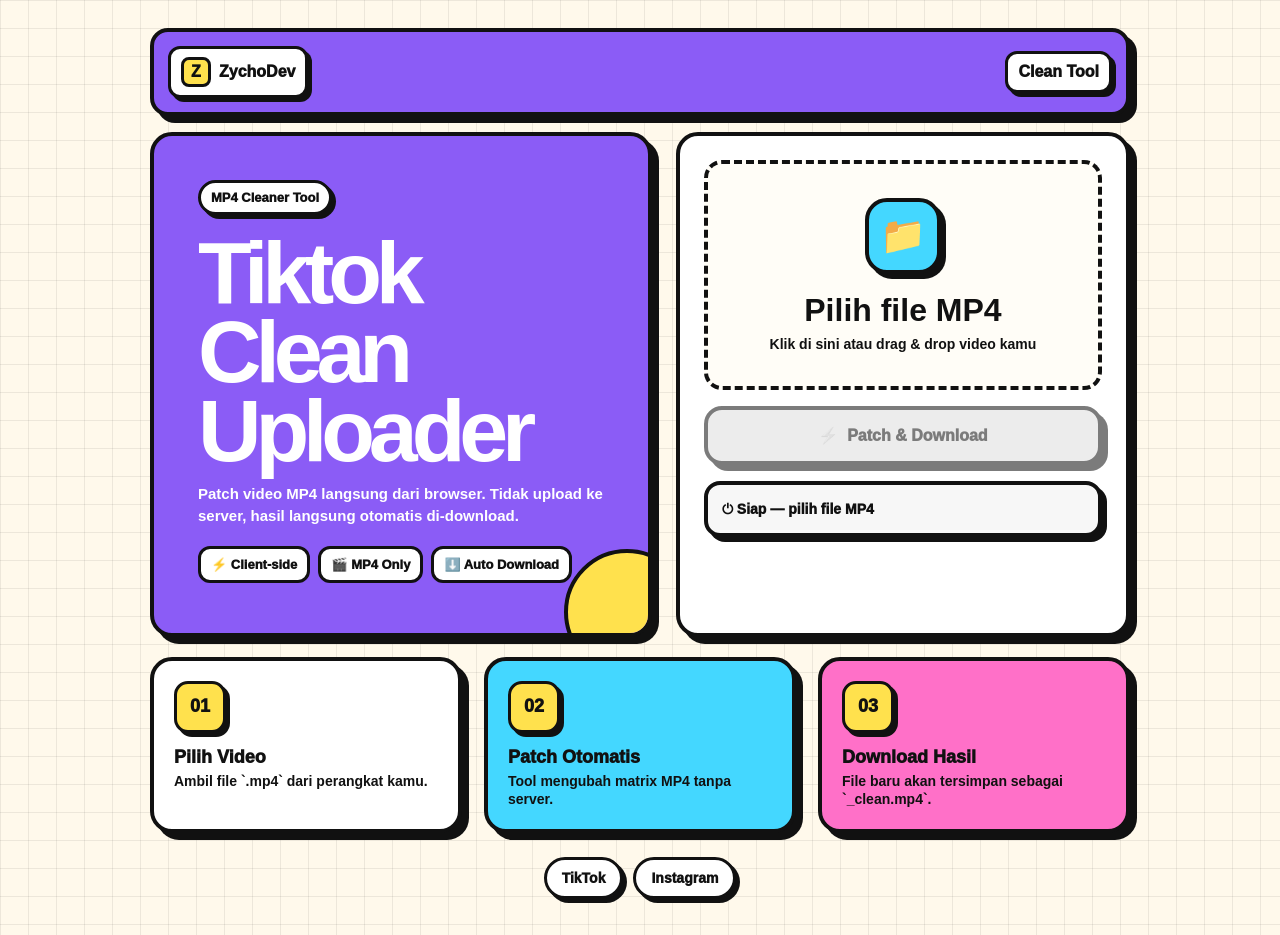
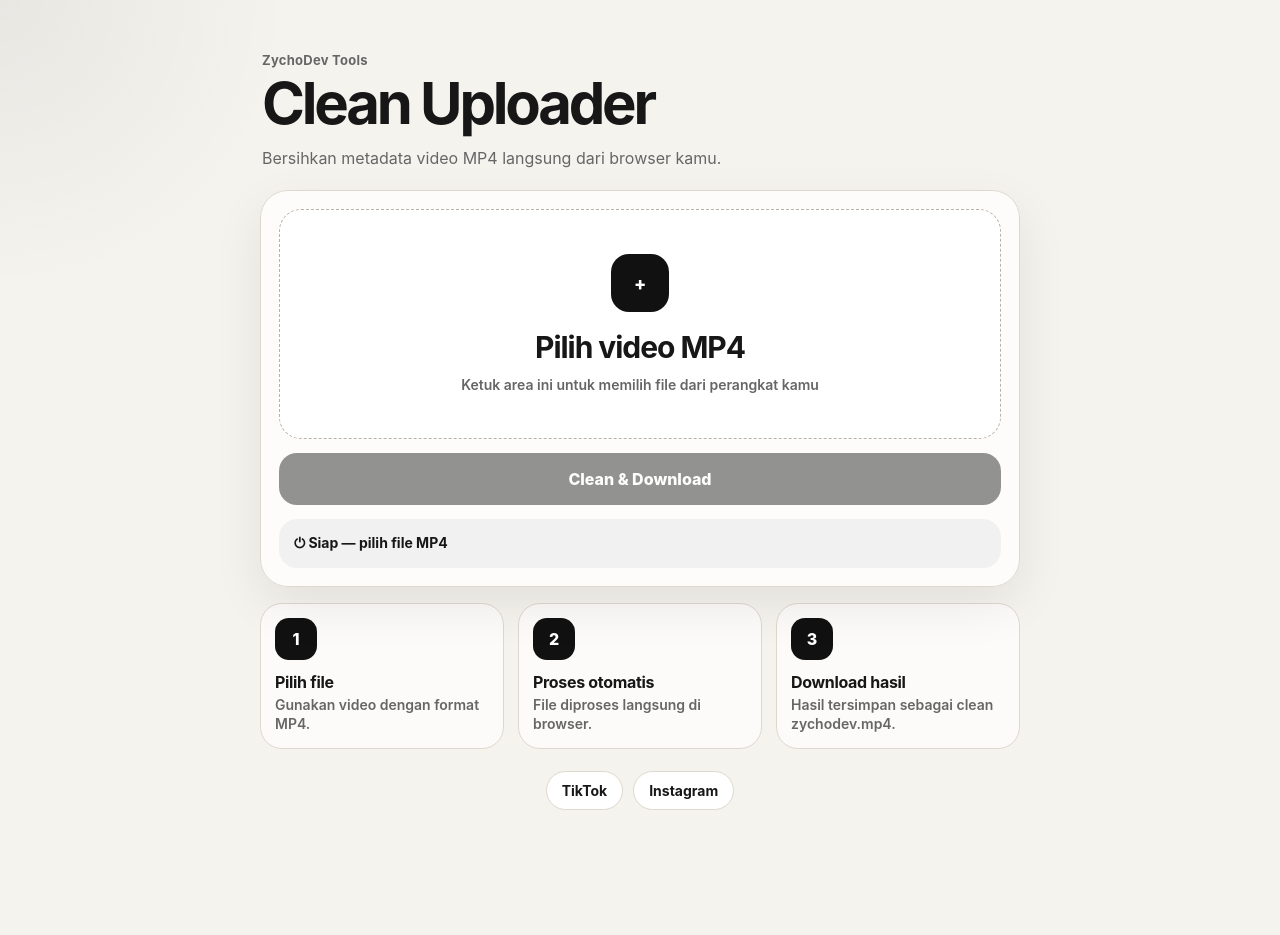
Before and after one commit to 4ETHERVEIL/uploader-tik, a React (Vite) app: page / in a window 1280 px wide. After the commit the page ends 852 px from the top, so only its background shows below. Built offline with nearby package versions, Linux system fonts and the light colour scheme.

Commit message:
Feat: push from GitHub Fast Push

```diff
--- a/src/App.jsx
+++ b/src/App.jsx
@@ -194,34 +194,21 @@
   }
 
 
+
   return (
     <main className="page">
-      <section className="shell">
-        <nav className="topbar">
-          <div className="logo">
-            <span className="logo-mark">Z</span>
-            <span>ZychoDev</span>
+      <section className="container">
+        <header className="header">
+          <div>
+            <p className="label">ZychoDev Tools</p>
+            <h1>Clean Uploader</h1>
+            <p className="subtitle">
+              Bersihkan metadata video MP4 langsung dari browser kamu.
+            </p>
           </div>
-          <span className="nav-badge">Clean Tool</span>
-        </nav>
+        </header>
 
-        <div className="hero-grid">
-          <section className="hero-card">
-            <span className="eyebrow">MP4 Cleaner Tool</span>
-            <h1>Tiktok Clean Uploader</h1>
-            <p>
-              Patch video MP4 langsung dari browser. Tidak upload ke server,
-              hasil langsung otomatis di-download.
-            </p>
-
-            <div className="feature-row">
-              <span>⚡ Client-side</span>
-              <span>🎬 MP4 Only</span>
-              <span>⬇️ Auto Download</span>
-            </div>
-          </section>
-
-          <section className="upload-panel">
+        <section className="panel">
           <div
             className={`drop-zone ${dragActive ? 'active' : ''} ${selectedFile ? 'has-file' : ''}`}
             onDragOver={onDragOver}
@@ -237,48 +224,52 @@
               onChange={onInputChange}
             />
 
-              <div className="file-icon">{selectedFile ? '🎞️' : '📁'}</div>
-              <h2>{selectedFile ? shortName(selectedFile.name) : 'Pilih file MP4'}</h2>
+            <div className="file-mark">{selectedFile ? 'MP4' : '+'}</div>
+            <h2>{selectedFile ? shortName(selectedFile.name) : 'Pilih video MP4'}</h2>
             <p>
               {selectedFile
-                  ? `${(selectedFile.size / 1024 / 1024).toFixed(2)} MB • klik untuk ganti file`
-                  : 'Klik di sini atau drag & drop video kamu'}
+                ? `${(selectedFile.size / 1024 / 1024).toFixed(2)} MB • ketuk untuk mengganti file`
+                : 'Ketuk area ini untuk memilih file dari perangkat kamu'}
             </p>
           </div>
 
           <button
-              className="patch-button"
+            className="primary-button"
             disabled={!selectedFile || isProcessing}
             onClick={patchAndDownload}
           >
-              <span>{isProcessing ? '⏳' : '⚡'}</span>
-              {isProcessing ? 'Lagi diproses...' : 'Patch & Download'}
+            {isProcessing ? 'Memproses video...' : 'Clean & Download'}
           </button>
 
           <div className={`status ${status.state}`}>
             {status.text}
           </div>
         </section>
+
+        <section className="steps">
+          <div className="step">
+            <span>1</span>
+            <div>
+              <h3>Pilih file</h3>
+              <p>Gunakan video dengan format MP4.</p>
+            </div>
           </div>
 
-        <section className="info-grid">
-          <article>
-            <div className="mini-icon">01</div>
-            <strong>Pilih Video</strong>
-            <span>Ambil file `.mp4` dari perangkat kamu.</span>
-          </article>
+          <div className="step">
+            <span>2</span>
+            <div>
+              <h3>Proses otomatis</h3>
+              <p>File diproses langsung di browser.</p>
+            </div>
+          </div>
 
-          <article>
-            <div className="mini-icon">02</div>
-            <strong>Patch Otomatis</strong>
-            <span>Tool mengubah matrix MP4 tanpa server.</span>
-          </article>
-
-          <article>
-            <div className="mini-icon">03</div>
-            <strong>Download Hasil</strong>
-            <span>File baru akan tersimpan sebagai `_clean.mp4`.</span>
-          </article>
+          <div className="step">
+            <span>3</span>
+            <div>
+              <h3>Download hasil</h3>
+              <p>Hasil tersimpan sebagai clean zychodev.mp4.</p>
+            </div>
+          </div>
         </section>
 
         <footer>
--- a/src/styles.css
+++ b/src/styles.css
@@ -1,426 +1,280 @@
-:root{
-  --ink:#111;
-  --paper:#fff9eb;
-  --purple:#8b5cf6;
-  --yellow:#ffe14d;
-  --cyan:#44d7ff;
-  --pink:#ff70c8;
-  --green:#63f28b;
-  --red:#ff6464;
-  --shadow:7px 7px 0 var(--ink);
-  --radius:22px;
+:root {
+  --bg: #f5f3ee;
+  --card: #ffffff;
+  --text: #171717;
+  --muted: #666666;
+  --border: #ded9ce;
+  --primary: #111111;
+  --primary-soft: #f1f1f1;
+  --success: #e8f8ef;
+  --success-text: #166534;
+  --error: #fff0f0;
+  --error-text: #b91c1c;
+  --info: #eef6ff;
+  --info-text: #075985;
 }
 
-*{
-  box-sizing:border-box;
-  -webkit-tap-highlight-color:transparent;
+* {
+  box-sizing: border-box;
+  -webkit-tap-highlight-color: transparent;
 }
 
-html{
-  width:100%;
-  overflow-x:hidden;
-  touch-action:manipulation;
+html {
+  width: 100%;
+  overflow-x: hidden;
+  touch-action: manipulation;
 }
 
-body{
-  width:100%;
-  overflow-x:hidden;
-  margin:0;
-  color:var(--ink);
-  font-family:Arial,Helvetica,sans-serif;
+body {
+  margin: 0;
+  width: 100%;
+  overflow-x: hidden;
   background:
-    linear-gradient(90deg,rgba(0,0,0,.07) 1px,transparent 1px),
-    linear-gradient(rgba(0,0,0,.07) 1px,transparent 1px),
-    var(--paper);
-  background-size:28px 28px;
+    radial-gradient(circle at top left, rgba(0,0,0,.05), transparent 290px),
+    var(--bg);
+  color: var(--text);
+  font-family: Inter, ui-sans-serif, system-ui, -apple-system, BlinkMacSystemFont, "Segoe UI", Arial, sans-serif;
 }
 
-button,input{
-  font:inherit;
+button,
+input {
+  font: inherit;
 }
 
-.page{
-  width:100%;
-  min-height:100vh;
-  padding:14px;
+.page {
+  min-height: 100vh;
+  padding: 18px;
 }
 
-.shell{
-  width:100%;
-  max-width:980px;
-  margin:0 auto;
+.container {
+  width: min(760px, 100%);
+  margin: 0 auto;
 }
 
-.topbar{
-  display:flex;
-  align-items:center;
-  justify-content:space-between;
-  gap:10px;
-  padding:10px;
-  margin-bottom:16px;
-  background:var(--purple);
-  border:4px solid var(--ink);
-  border-radius:18px;
-  box-shadow:var(--shadow);
+.header {
+  padding: 18px 2px 20px;
 }
 
-.logo{
-  display:flex;
-  align-items:center;
-  gap:8px;
-  min-width:0;
-  background:#fff;
-  border:3px solid var(--ink);
-  border-radius:12px;
-  padding:8px 10px;
-  font-size:15px;
-  font-weight:950;
-  box-shadow:4px 4px 0 var(--ink);
+.label {
+  margin: 0 0 8px;
+  color: var(--muted);
+  font-size: 13px;
+  font-weight: 700;
+  letter-spacing: .02em;
 }
 
-.logo-mark{
-  display:grid;
-  place-items:center;
-  flex:0 0 30px;
-  width:30px;
-  height:30px;
-  background:var(--yellow);
-  border:3px solid var(--ink);
-  border-radius:8px;
+h1 {
+  margin: 0;
+  font-size: clamp(34px, 10vw, 58px);
+  line-height: .96;
+  letter-spacing: -0.055em;
 }
 
-.nav-badge{
-  flex:0 0 auto;
-  background:#fff;
-  border:3px solid var(--ink);
-  border-radius:12px;
-  padding:9px 10px;
-  font-size:13px;
-  font-weight:950;
-  white-space:nowrap;
-  box-shadow:4px 4px 0 var(--ink);
+.subtitle {
+  max-width: 520px;
+  margin: 14px 0 0;
+  color: var(--muted);
+  font-size: 16px;
+  line-height: 1.55;
 }
 
-.hero-grid{
-  display:grid;
-  grid-template-columns:1fr;
-  gap:18px;
+.panel {
+  padding: 14px;
+  background: rgba(255,255,255,.75);
+  border: 1px solid var(--border);
+  border-radius: 28px;
+  box-shadow: 0 18px 50px rgba(0,0,0,.08);
+  backdrop-filter: blur(10px);
 }
 
-.hero-card,.upload-panel,.info-grid article{
-  border:4px solid var(--ink);
-  border-radius:var(--radius);
-  box-shadow:var(--shadow);
+.drop-zone {
+  min-height: 230px;
+  display: grid;
+  place-items: center;
+  align-content: center;
+  gap: 10px;
+  padding: 24px 16px;
+  text-align: center;
+  background: var(--card);
+  border: 1.5px dashed #b8b3aa;
+  border-radius: 22px;
+  cursor: pointer;
+  transition: .18s ease;
 }
 
-.hero-card{
-  position:relative;
-  overflow:hidden;
-  padding:22px;
-  background:var(--purple);
-  color:#fff;
+.drop-zone.active,
+.drop-zone:hover {
+  border-color: var(--text);
+  background: #fafafa;
 }
 
-.hero-card::after{
-  content:"";
-  position:absolute;
-  right:-42px;
-  bottom:-42px;
-  width:118px;
-  height:118px;
-  background:var(--yellow);
-  border:4px solid var(--ink);
-  border-radius:999px;
+.drop-zone.has-file {
+  border-style: solid;
+  background: var(--success);
 }
 
-.eyebrow{
-  display:inline-block;
-  background:#fff;
-  color:var(--ink);
-  border:3px solid var(--ink);
-  border-radius:999px;
-  padding:7px 10px;
-  font-size:13px;
-  font-weight:950;
-  box-shadow:4px 4px 0 var(--ink);
+.file-input {
+  display: none;
 }
 
-h1{
-  position:relative;
-  z-index:1;
-  margin:18px 0 12px;
-  font-size:clamp(2.35rem,12vw,5.5rem);
-  line-height:.9;
-  letter-spacing:-.07em;
+.file-mark {
+  display: grid;
+  place-items: center;
+  min-width: 58px;
+  height: 58px;
+  padding: 0 14px;
+  border-radius: 18px;
+  background: var(--primary);
+  color: white;
+  font-weight: 800;
+  font-size: 18px;
+  letter-spacing: -.02em;
 }
 
-.hero-card p{
-  position:relative;
-  z-index:1;
-  margin:0;
-  max-width:640px;
-  font-size:15px;
-  line-height:1.5;
-  font-weight:800;
+.drop-zone h2 {
+  width: 100%;
+  margin: 8px 0 0;
+  font-size: clamp(20px, 5.8vw, 30px);
+  line-height: 1.15;
+  letter-spacing: -0.035em;
+  overflow-wrap: anywhere;
 }
 
-.feature-row{
-  position:relative;
-  z-index:1;
-  display:flex;
-  gap:8px;
-  margin-top:18px;
-  overflow-x:auto;
-  padding:0 0 6px;
-  scrollbar-width:none;
+.drop-zone p {
+  margin: 0;
+  max-width: 390px;
+  color: var(--muted);
+  font-size: 14px;
+  line-height: 1.45;
+  font-weight: 600;
 }
 
-.feature-row::-webkit-scrollbar{
-  display:none;
+.primary-button {
+  width: 100%;
+  margin-top: 14px;
+  padding: 16px 18px;
+  border: 0;
+  border-radius: 18px;
+  background: var(--primary);
+  color: white;
+  font-size: 16px;
+  font-weight: 800;
+  cursor: pointer;
+  transition: .15s ease;
 }
 
-.feature-row span{
-  flex:0 0 auto;
-  background:#fff;
-  color:var(--ink);
-  border:3px solid var(--ink);
-  border-radius:12px;
-  padding:8px 10px;
-  font-size:13px;
-  font-weight:950;
+.primary-button:active:not(:disabled) {
+  transform: scale(.985);
 }
 
-.upload-panel{
-  padding:16px;
-  background:#fff;
+.primary-button:disabled {
+  opacity: .45;
+  cursor: not-allowed;
 }
 
-.drop-zone{
-  display:grid;
-  place-items:center;
-  align-content:center;
-  gap:8px;
-  min-height:230px;
-  padding:20px 14px;
-  text-align:center;
-  background:#fffdf7;
-  border:4px dashed var(--ink);
-  border-radius:18px;
-  cursor:pointer;
-  transition:.15s ease;
+.status {
+  margin-top: 14px;
+  padding: 14px 15px;
+  border-radius: 18px;
+  background: var(--primary-soft);
+  color: var(--text);
+  font-size: 14px;
+  line-height: 1.45;
+  font-weight: 700;
+  overflow-wrap: anywhere;
 }
 
-.drop-zone.active,.drop-zone:hover{
-  background:var(--yellow);
-  box-shadow:6px 6px 0 var(--ink);
-  transform:translate(-2px,-2px);
+.status.processing {
+  background: var(--info);
+  color: var(--info-text);
 }
 
-.drop-zone.has-file{
-  background:var(--green);
+.status.success {
+  background: var(--success);
+  color: var(--success-text);
 }
 
-.file-input{
-  display:none;
+.status.error {
+  background: var(--error);
+  color: var(--error-text);
 }
 
-.file-icon{
-  display:grid;
-  place-items:center;
-  width:76px;
-  height:76px;
-  background:var(--cyan);
-  border:4px solid var(--ink);
-  border-radius:22px;
-  box-shadow:5px 5px 0 var(--ink);
-  font-size:2.3rem;
+.steps {
+  display: grid;
+  gap: 10px;
+  margin-top: 16px;
 }
 
-.drop-zone h2{
-  width:100%;
-  max-width:100%;
-  margin:10px 0 0;
-  padding:0 4px;
-  font-size:clamp(1.18rem,5vw,2rem);
-  line-height:1.15;
-  overflow-wrap:anywhere;
-  word-break:break-word;
+.step {
+  display: grid;
+  grid-template-columns: 42px 1fr;
+  gap: 12px;
+  align-items: center;
+  padding: 14px;
+  background: rgba(255,255,255,.72);
+  border: 1px solid var(--border);
+  border-radius: 22px;
 }
 
-.drop-zone p{
-  margin:0;
-  font-size:14px;
-  font-weight:900;
+.step span {
+  display: grid;
+  place-items: center;
+  width: 42px;
+  height: 42px;
+  background: var(--primary);
+  color: white;
+  border-radius: 14px;
+  font-weight: 800;
 }
 
-.patch-button{
-  width:100%;
-  display:flex;
-  align-items:center;
-  justify-content:center;
-  gap:9px;
-  margin-top:16px;
-  padding:16px;
-  color:var(--ink);
-  background:var(--yellow);
-  border:4px solid var(--ink);
-  border-radius:18px;
-  font-size:16px;
-  font-weight:950;
-  cursor:pointer;
-  box-shadow:6px 6px 0 var(--ink);
+.step h3 {
+  margin: 0 0 3px;
+  font-size: 16px;
+  letter-spacing: -.02em;
 }
 
-.patch-button:active:not(:disabled){
-  transform:translate(3px,3px);
-  box-shadow:3px 3px 0 var(--ink);
+.step p {
+  margin: 0;
+  color: var(--muted);
+  font-size: 14px;
+  line-height: 1.4;
+  font-weight: 600;
 }
 
-.patch-button:disabled{
-  cursor:not-allowed;
-  opacity:.55;
-  filter:grayscale(1);
+footer {
+  display: flex;
+  justify-content: center;
+  gap: 10px;
+  margin: 22px 0 8px;
 }
 
-.status{
-  margin-top:16px;
-  padding:14px;
-  background:#f7f7f7;
-  border:4px solid var(--ink);
-  border-radius:16px;
-  font-size:14px;
-  font-weight:950;
-  line-height:1.45;
-  box-shadow:5px 5px 0 var(--ink);
-  overflow-wrap:anywhere;
+footer a {
+  color: var(--text);
+  background: white;
+  border: 1px solid var(--border);
+  border-radius: 999px;
+  padding: 10px 15px;
+  text-decoration: none;
+  font-size: 14px;
+  font-weight: 700;
 }
 
-.status.processing{background:var(--cyan);}
-.status.success{background:var(--green);}
-.status.error{background:var(--red);}
-
-.info-grid{
-  display:grid;
-  grid-template-columns:1fr;
-  gap:16px;
-  margin-top:20px;
-}
-
-.info-grid article{
-  display:grid;
-  grid-template-columns:58px 1fr;
-  column-gap:14px;
-  align-items:center;
-  padding:16px;
-  background:#fff;
-}
-
-.info-grid article:nth-child(2){background:var(--cyan);}
-.info-grid article:nth-child(3){background:var(--pink);}
-
-.mini-icon{
-  grid-row:span 2;
-  display:grid;
-  place-items:center;
-  width:52px;
-  height:52px;
-  background:var(--yellow);
-  border:3px solid var(--ink);
-  border-radius:14px;
-  box-shadow:4px 4px 0 var(--ink);
-  font-size:18px;
-  font-weight:950;
-}
-
-.info-grid strong{
-  display:block;
-  margin-bottom:4px;
-  font-size:18px;
-  font-weight:950;
-}
-
-.info-grid span{
-  display:block;
-  font-size:14px;
-  font-weight:850;
-  line-height:1.35;
-}
-
-footer{
-  display:flex;
-  justify-content:center;
-  gap:10px;
-  margin:24px 0 8px;
-}
-
-footer a{
-  color:var(--ink);
-  background:#fff;
-  border:3px solid var(--ink);
-  border-radius:999px;
-  padding:10px 15px;
-  text-decoration:none;
-  font-size:14px;
-  font-weight:950;
-  box-shadow:4px 4px 0 var(--ink);
-}
-
-@media (min-width:820px){
-  .page{
-    padding:28px;
+@media (min-width: 820px) {
+  .page {
+    padding: 34px;
   }
 
-  .hero-grid{
-    grid-template-columns:1.05fr .95fr;
-    gap:24px;
+  .panel {
+    padding: 18px;
   }
 
-  .hero-card{
-    padding:44px;
+  .steps {
+    grid-template-columns: repeat(3, 1fr);
+    gap: 14px;
   }
 
-  .upload-panel{
-    padding:24px;
-  }
-
-  .info-grid{
-    grid-template-columns:repeat(3,1fr);
-    gap:22px;
-  }
-
-  .info-grid article{
-    display:block;
-    padding:20px;
-  }
-
-  .mini-icon{
-    margin-bottom:14px;
-  }
-
-  .topbar{
-    padding:14px;
-  }
-
-  .logo,.nav-badge{
-    font-size:16px;
+  .step {
+    align-items: start;
+    grid-template-columns: 1fr;
   }
 }
-
-@media (max-width:380px){
-  .page{
-    padding:10px;
-  }
-
-  .topbar{
-    flex-direction:column;
-    align-items:stretch;
-  }
-
-  .nav-badge{
-    text-align:center;
-  }
-
-  .drop-zone{
-    min-height:210px;
-  }
-}
```
Lines whose indentation alone changed are shown as unchanged.
